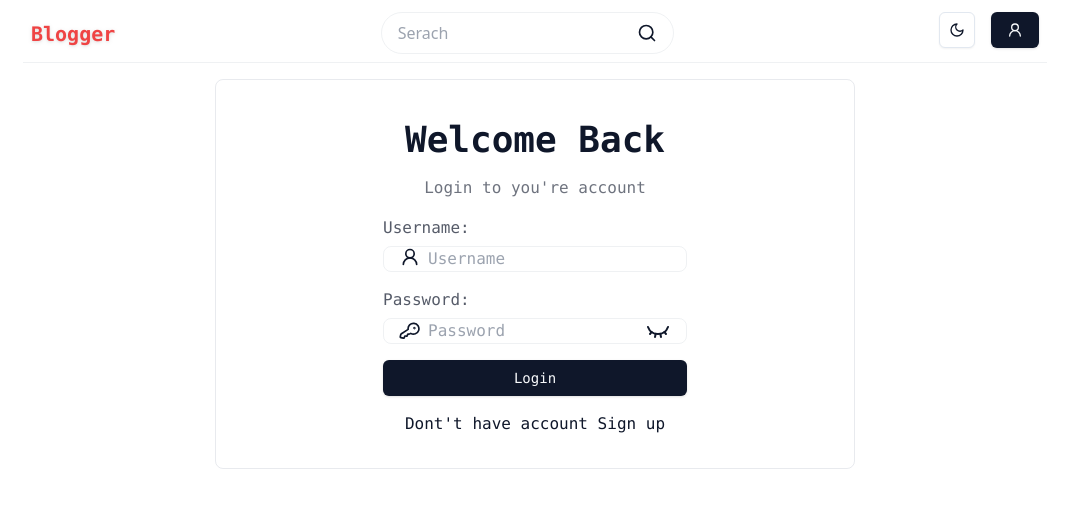
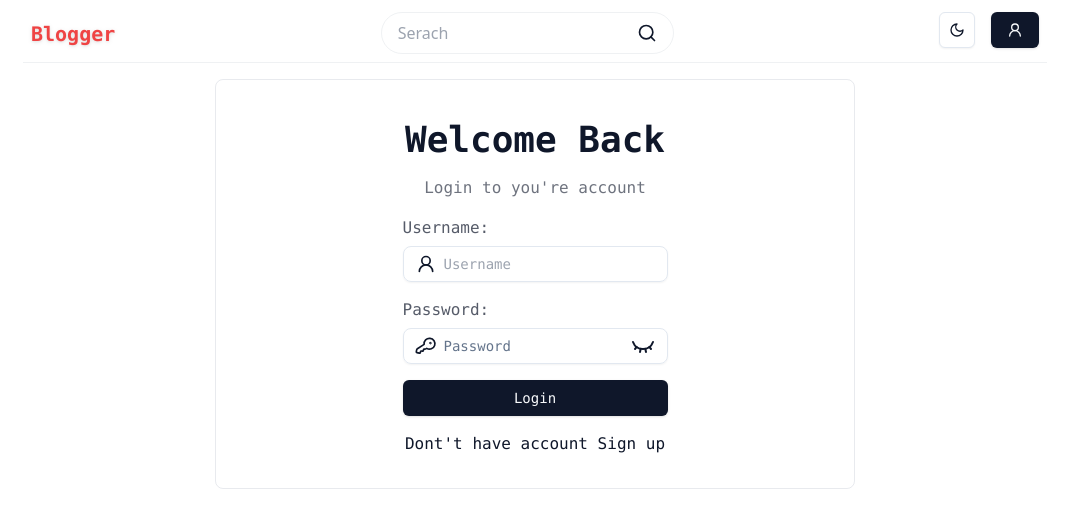
Before and after one commit to JASEEM-K/Blogging-Platform, a React (Vite) app in the folder frontend/: page / in a window 1280 px wide. Shown: the top 528 px of the page, without its empty margins (105-1175 px from the left). Built offline with nearby package versions, Linux system fonts and the light colour scheme.

Commit message:
kinda finished login-page

```diff
--- a/frontend/src/pages/loging-page.tsx
+++ b/frontend/src/pages/loging-page.tsx
@@ -17,7 +17,7 @@ export const LoginPage = () => {
       <form className='space-y-8 sm:space-y-4 flex flex-col max-w-screen-sm items-center'>
         <div className='space-y-1.5 w-full'>
           <label className='opacity-70'>Username:</label>
-          <div className='flex gap-2 border border-slate-500/10   rounded-lg px-4 focus:outline-primary  '>
+          <div className=' flex items-center h-9 gap-2 focus-within:ring-1 focus-within:ring-ring border border-input bg-transparent transition-colors text-base shadow-sm rounded-lg justify-start px-3 py-1 md:text-sm '>
             <UserRound size='20' />
             <input value={formData.username} name='username' placeholder='Username' type='text'
               onChange={(e) => setFormData({ ...formData, username: e.target.value })}
@@ -25,15 +25,15 @@ export const LoginPage = () => {
             />
           </div>
         </div>
-        <div className='space-y-1.5 w-full'>
+        <div className='space-y-1.5 w-full  '>
           <label className='opacity-70'>Password:</label>
-          <div className=' flex gap-2 border border-slate-500/10 rounded-lg justify-between px-4 '>
+          <div className=' flex items-center h-9 gap-2 focus-within:ring-1 focus-within:ring-ring border border-input bg-transparent transition-colors text-base shadow-sm rounded-lg justify-between px-3 py-1 md:text-sm '>
             <div className='flex items-center' >
               <KeyRound className='rotate-12' size='20' />
             </div>
             <input value={formData.password} placeholder='Password' type={showPassword}
               onChange={(e) => setFormData({ ...formData, password: e.target.value })}
-              className='focus:outline-none bg-transparent w-full '
+              className='focus:outline-none bg-transparent w-full placeholder:text-muted-foreground '
             />
             <div className='flex items-center cursor-pointer'>
               {showPassword === 'password' ?
```
